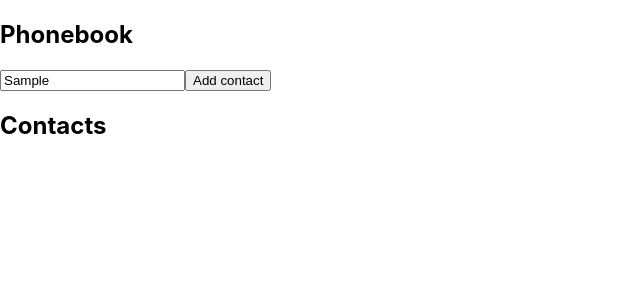
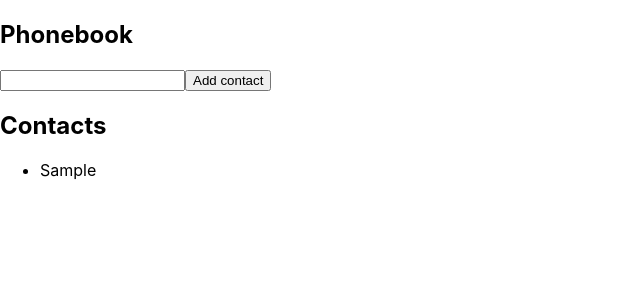
Before and after one commit to OlgaBorovik/goit-react-hw-02-phonebook, a React (Create React App) app: page / in a window 1280 px wide. Both pictures are taken after typing "Sample" into the empty fields and a click on the button "Add contact". Shown: the top 300 px of the page, without its empty margins (0-640 px from the left). Built offline with nearby package versions, Linux system fonts and the light colour scheme.

Commit message:
added names and id

```diff
--- a/package.json
+++ b/package.json
@@ -7,6 +7,7 @@
     "@testing-library/jest-dom": "^5.16.3",
     "@testing-library/react": "^12.1.4",
     "@testing-library/user-event": "^13.5.0",
+    "nanoid": "^4.0.0",
     "prop-types": "^15.8.1",
     "react": "^18.1.0",
     "react-dom": "^18.1.0",
--- a/src/components/App.jsx
+++ b/src/components/App.jsx
@@ -1,28 +1,22 @@
 import React from "react";
+import Form from "./Form/Form"
+import { nanoid } from 'nanoid'
+
+
 
 class App extends React.Component {
   state = {
-  contacts: [],
-  name: ''
+    contacts: [],
+    name: ''
   }
 
-  handleInputChange = (event) => {
-    this.setState({name: event.currentTarget.value})
-  }
+  formSubmitHandler = (data) => {
 
-  reset = () => {
-    this.setState({name: ''})
-  }
-  handleSubmit = (event) => {
-    event.preventDefault()
     this.setState(prevState => ({
-      contacts: prevState.contacts.push(this.state.name)
+      contacts: [data, ...prevState.contacts]
 
     }))
-    this.reset()
-    console.log(this.state.name)
     console.log(this.state.contacts)
-
   }
 
 
@@ -30,18 +24,17 @@ class App extends React.Component {
     return (
       <div>
       <h2>Phonebook</h2>
-      <form onSubmit={this.handleSubmit}>
-        <input
-        type="text"
-        name="name"
-        onChange={this.handleInputChange}
-        pattern="^[a-zA-Zа-яА-Я]+(([' -][a-zA-Zа-яА-Я ])?[a-zA-Zа-яА-Я]*)*$"
-        title="Name may contain only letters, apostrophe, dash and spaces. For example Adrian, Jacob Mercer, Charles de Batz de Castelmore d'Artagnan"
-        required
-          />
-        <button type="submit">Add contact</button>
-      </form>
+      <Form onSubmitProp={this.formSubmitHandler} />
         <h2>Contacts</h2>
+        <div>
+          <ul>
+            {this.state.contacts.map(({id, name}) => (
+              <li key={id}>{name}</li>
+            ))}
+        </ul>
+
+
+      </div>
 
       </div>
     )
--- /dev/null
+++ b/src/components/Form/Form.jsx
@@ -0,0 +1,47 @@
+import { nanoid } from "nanoid";
+import React from "react";
+
+class Form extends React.Component {
+    state = {
+        name: '',
+        id: ''
+    }
+
+
+    handleInputChange = (event) => {
+    this.setState({name: event.currentTarget.value, id: nanoid(5)})
+  }
+
+  reset = () => {
+    this.setState({name: ''})
+  }
+
+
+    handleSubmit = (event) => {
+        event.preventDefault();
+        this.props.onSubmitProp(this.state)
+        this.reset()
+
+  }
+
+    render() {
+        return (
+            <form onSubmit={this.handleSubmit}>
+                <input
+                    type="text"
+                    name="name"
+                    onChange={this.handleInputChange}
+                    value={this.state.name}
+                    pattern="^[a-zA-Zа-яА-Я]+(([' -][a-zA-Zа-яА-Я ])?[a-zA-Zа-яА-Я]*)*$"
+                    title="Name may contain only letters, apostrophe, dash and spaces. For example Adrian, Jacob Mercer, Charles de Batz de Castelmore d'Artagnan"
+                    required
+                />
+
+                <button type="submit">Add contact</button>
+            </form>
+        )
+    }
+}
+
+
+export default Form
```
Also changed, not shown: 1 other file (tests, documents, lock files or other folders).
